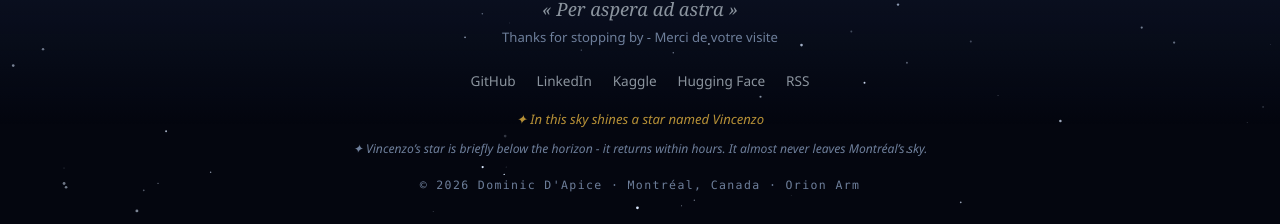
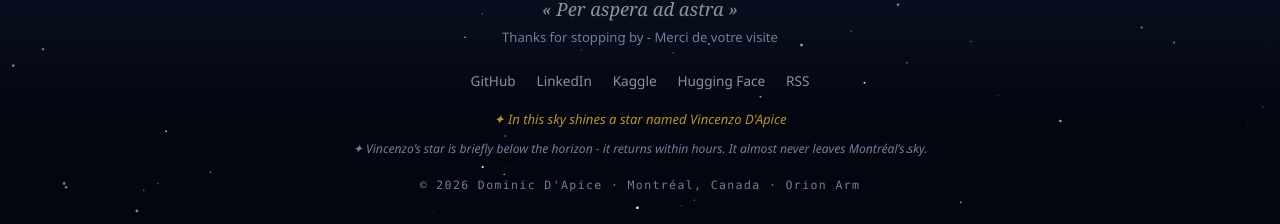
Before and after one commit to dapiced/dapiced.github.io, a Jekyll site: the page built from _posts/2026-07-02-a-star-for-my-father.md, in a window 1280 px wide and 900 px high, scrolled down 4382 px. Shown: the part 673-897 px from the top of the window. Built offline with Jekyll 4.4.1, drawn with Linux system fonts in a browser that asks for light colours; comment, search, counter and statistics services are not loaded; part of the change alters nothing that is shown; some of the changed text lies outside the part shown.

Commit message:
Optimize the Vincenzo tribute post for name searches
- Post title now includes "Vincenzo D'Apice" (title tag, h1, og:title;
  URL unchanged - permalink comes from the filename)
- Site-wide footer dedication anchor uses the full name
- Person JSON-LD on the post (birth/death dates, linked to the site
  Person entity) to associate the page with the person entity

Co-Authored-By: Claude Fable 5 <noreply@anthropic.com>

```diff
--- a/_layouts/default.html
+++ b/_layouts/default.html
@@ -64,7 +64,7 @@
       <li><a href="https://huggingface.co/dapiced" target="_blank" rel="noopener">Hugging Face</a></li>
       <li><a href="/feed.xml">RSS</a></li>
     </ul>
-    <p class="footer-dedication"><a href="/blog/2026/07/a-star-for-my-father/">✦ In this sky shines a star named Vincenzo</a></p>
+    <p class="footer-dedication"><a href="/blog/2026/07/a-star-for-my-father/">✦ In this sky shines a star named Vincenzo D'Apice</a></p>
     <p class="footer-star-status" id="star-status"></p>
     <p class="footer-copy">© <span id="year">2026</span> Dominic D'Apice · Montréal, Canada · Orion Arm</p>
   </footer>
--- a/_posts/2026-07-02-a-star-for-my-father.md
+++ b/_posts/2026-07-02-a-star-for-my-father.md
@@ -1,6 +1,6 @@
 ---
 layout: post
-title: "A Star for My Father"
+title: "A Star for My Father - Vincenzo D'Apice"
 date: 2026-07-02 14:00:00 -0400
 tags: [tribute, family, stars]
 description: "A tribute to my father Vincenzo D'Apice - and the real star registered in his name in the Andromeda constellation, visible to the naked eye."
@@ -104,3 +104,26 @@ Take a second. Say hello. He would have poured you a glass of wine.
 <em style="color: var(--faint);">(Safe travels among the stars, Papa. I love you, today and forever.)</em>
 
 **À bientôt Papa.**
+
+<script type="application/ld+json">
+{
+  "@context": "https://schema.org",
+  "@type": "Person",
+  "@id": "{{ site.url }}{{ page.url }}#vincenzo",
+  "name": "Vincenzo D'Apice",
+  "birthDate": "1937-09-12",
+  "deathDate": "2022-08-08",
+  "children": [
+    {
+      "@type": "Person",
+      "@id": "{{ site.url }}/#person",
+      "name": "Dominic D'Apice"
+    }
+  ],
+  "subjectOf": {
+    "@type": "BlogPosting",
+    "headline": "{{ page.title }}",
+    "url": "{{ site.url }}{{ page.url }}"
+  }
+}
+</script>
```
